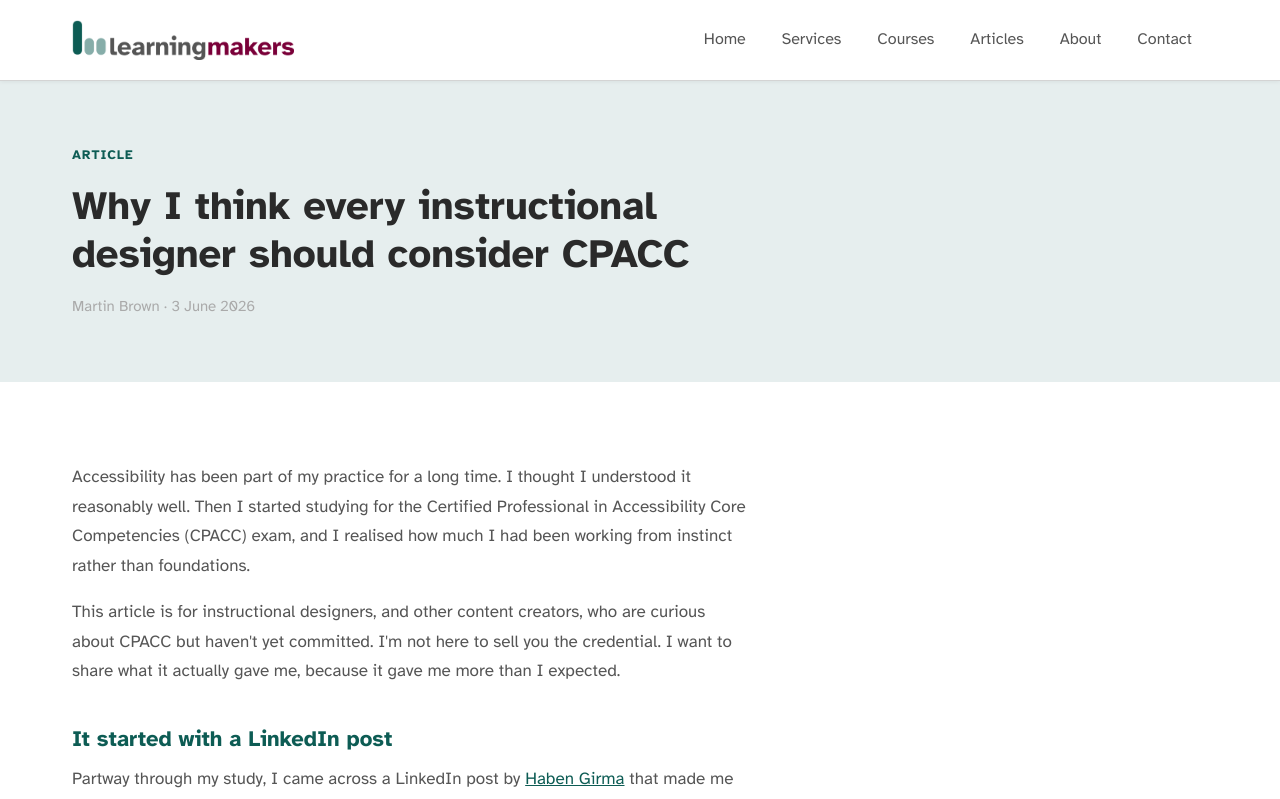
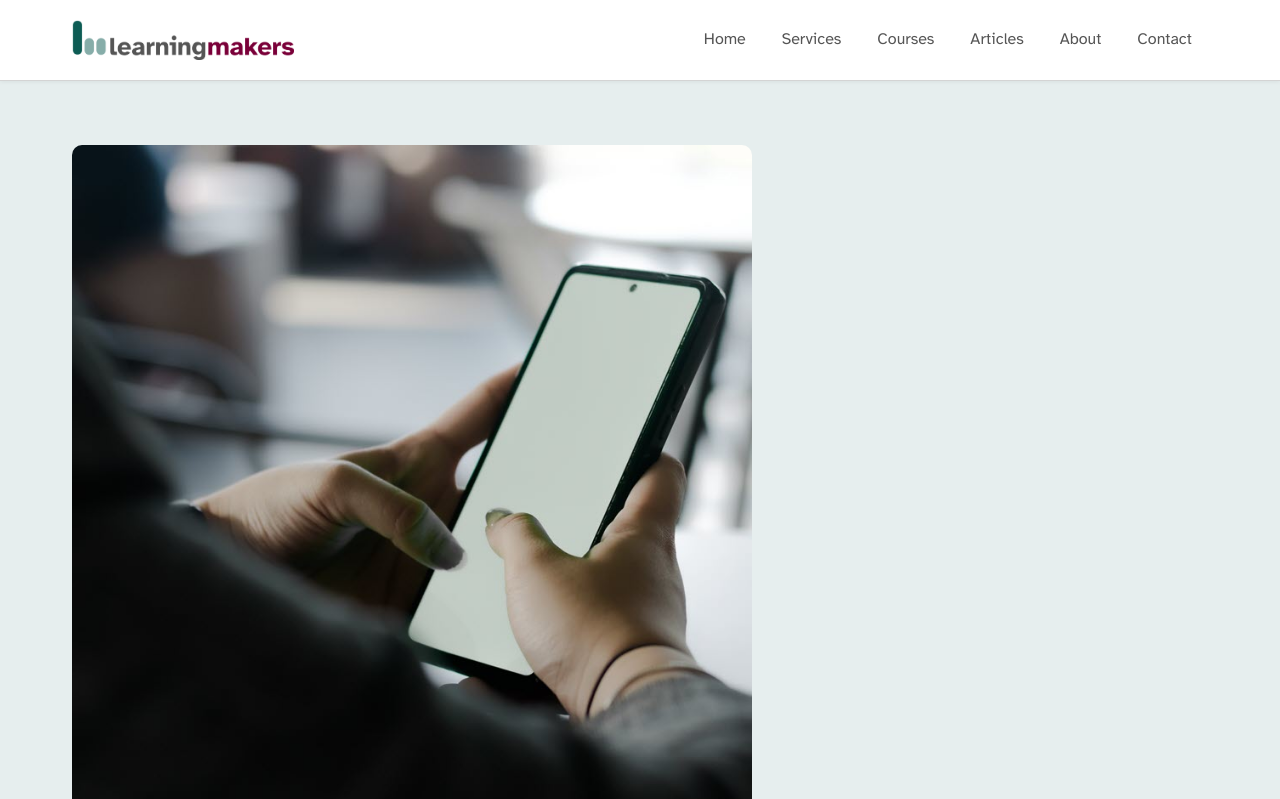
Before and after one commit to martinrbrown/learning-makers-website, a Next.js app: page /articles/why-every-instructional-designer-should-consider-cpacc in a window 1280 px wide. Shown: the top 799 px of the page. Built offline with nearby package versions, Linux system fonts and the light colour scheme.

Commit message:
Add article image

```diff
--- a/app/articles/page.module.css
+++ b/app/articles/page.module.css
@@ -48,5 +48,5 @@
 
 .cardMeta {
   font-size: 0.875rem;
-  color: var(--color-mid-grey);
+  color: #666666;
 }
--- a/app/articles/page.tsx
+++ b/app/articles/page.tsx
@@ -24,6 +24,9 @@ export default function ArticlesPage() {
       <HeroSection
         h1="Articles"
         subheading="Practical writing on accessibility, instructional design and inclusive learning."
+        imageSrc="/articles.png"
+        imageAlt=""
+        imageSize="icon"
       />
 
       <section className={styles.articles} aria-label="Articles list">
--- a/app/articles/why-every-instructional-designer-should-consider-cpacc/page.module.css
+++ b/app/articles/why-every-instructional-designer-should-consider-cpacc/page.module.css
@@ -5,6 +5,14 @@
 
 .articleHeroInner {
   max-width: 680px;
+}
+
+.articleImage {
+  width: 100%;
+  height: auto;
+  border-radius: 10px;
+  display: block;
+  margin-bottom: 2rem;
 }
 
 .eyebrow {
@@ -25,7 +33,7 @@
 
 .meta {
   font-size: 0.9375rem;
-  color: var(--color-mid-grey);
+  color: #666666;
 }
 
 .content {
--- a/app/articles/why-every-instructional-designer-should-consider-cpacc/page.tsx
+++ b/app/articles/why-every-instructional-designer-should-consider-cpacc/page.tsx
@@ -1,4 +1,5 @@
 import type { Metadata } from 'next'
+import Image from 'next/image'
 import Link from 'next/link'
 import styles from './page.module.css'
 
@@ -14,6 +15,14 @@ export default function CPACCArticlePage() {
       <div className={styles.articleHero}>
         <div className="container">
           <div className={styles.articleHeroInner}>
+            <Image
+              src="/cpacc-article-image-800x800.jpg"
+              alt="A person holds a smartphone in a café, suggesting studying on the go."
+              width={800}
+              height={800}
+              className={styles.articleImage}
+              priority
+            />
             <p className={styles.eyebrow}>Article</p>
             <h1 className={styles.title}>
               Why I think every instructional designer should consider CPACC
```
Also changed, not shown: public/articles.png (added), public/cpacc-article-image-800x800.jpg (added).
